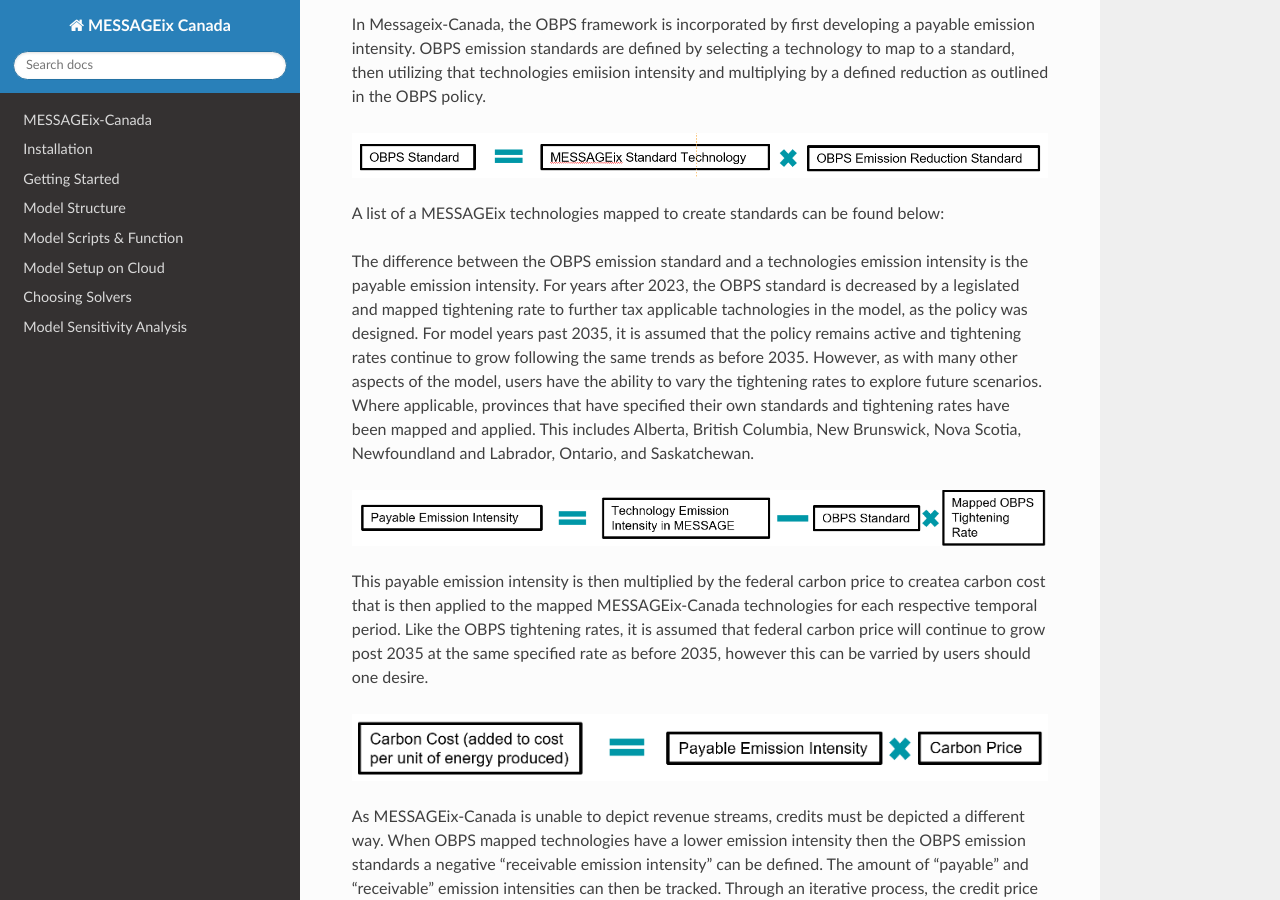
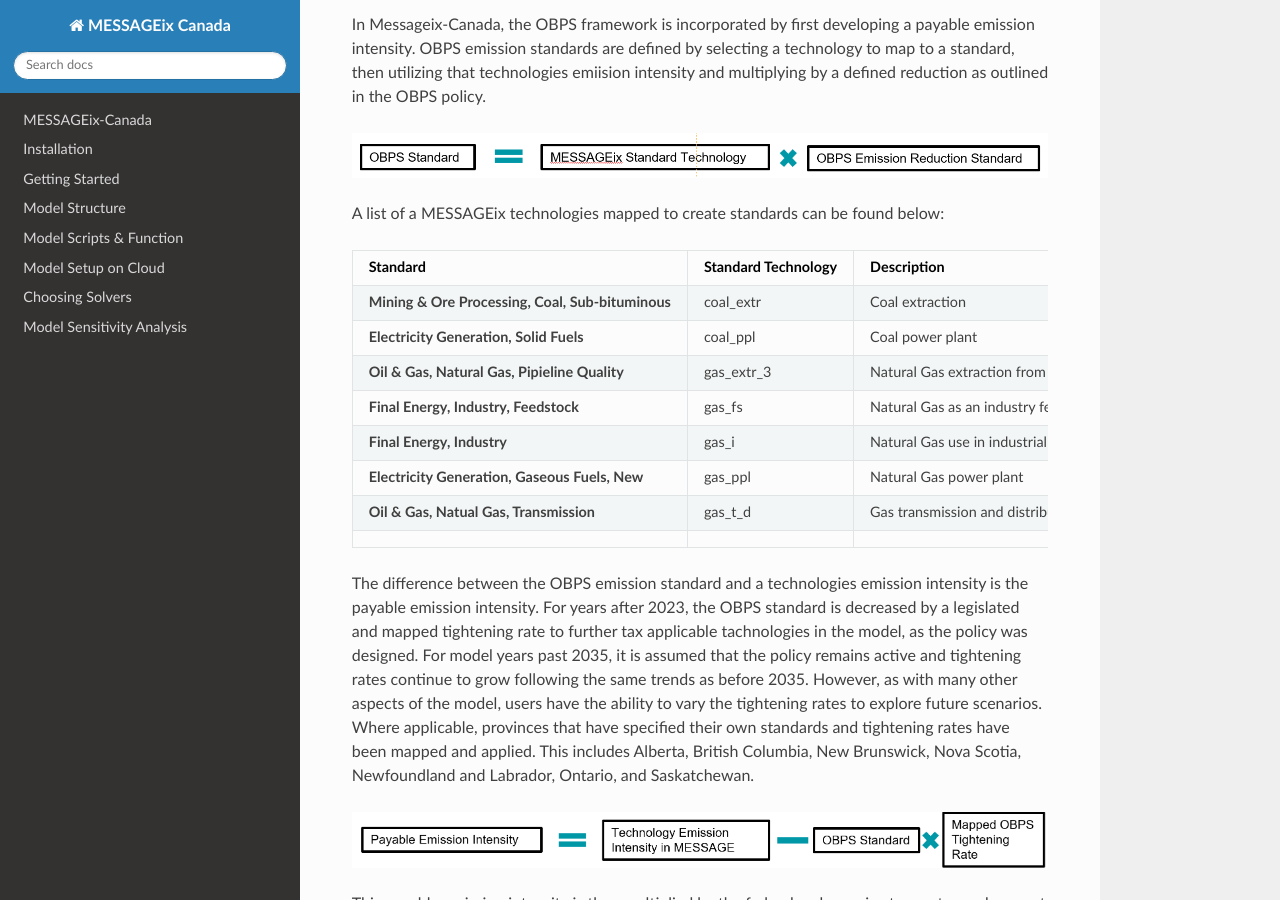
Before and after one commit to awais307/message-ix-canada, an MkDocs documentation site: the page built from docs/policies.md, in a window 1280 px wide and 900 px high, scrolled down 507 px. Built offline with MkDocs 1.6.1, drawn with Linux system fonts in a browser that asks for light colours; nearby versions of some CDN libraries.

Commit message:
Edit policies.md

```diff
--- a/docs/policies.md
+++ b/docs/policies.md
@@ -14,6 +14,18 @@ In Messageix-Canada, the OBPS framework is incorporated by first developing a pa
 
 A list of a MESSAGEix technologies mapped to create standards can be found below:
 
+| **Standard**                                 | **Standard Technology**                                                                                         | **Description**                                                                                                                                                                                                                                                                                                                                             |
+| ---------------------------------------------| ----------------------------------------------------------------------------------------------------------------| ----------------------------------------------------------------------------------------------------------------------------------------------------------------------------------------------------------------------------------------------------------------------------------------------------------------------------------------------------------------- |
+| **Mining & Ore Processing, Coal, Sub-bituminous**| coal_extr                                                                                                    | Coal extraction|
+| **Electricity Generation, Solid Fuels**          | coal_ppl                                                                                              | Coal power plant|
+| **Oil & Gas, Natural Gas, Pipieline Quality**    | gas_extr_3                                            | Natural Gas extraction from ...|
+| **Final Energy, Industry, Feedstock**              | gas_fs                                                                                                | Natural Gas as an industry feedstock|
+| **Final Energy, Industry**          | gas_i                                                                                                                                  |Natural Gas use in industrial applications  |
+| **Electricity Generation, Gaseous Fuels, New**            | gas_ppl | Natural Gas power plant|
+| **Oil & Gas, Natual Gas, Transmission** | gas_t_d                                                                                                                   | Gas transmission and distribution |
+|                                           |                                                                                                                                             |                                                                                                                                                                                                                                                                                                                                                                   |
+
+
 The difference between the OBPS emission standard and a technologies emission intensity is the payable emission intensity. For years after 2023, the OBPS standard is decreased by a legislated and mapped tightening rate to further tax applicable tachnologies in the model, as the policy was designed. For model years past 2035, it is assumed that the policy remains active and tightening rates continue to grow following the same trends as before 2035. However, as with many other aspects of the model, users have the ability to vary the tightening rates to explore future scenarios. Where applicable, provinces that have specified their own standards and tightening rates have been mapped and applied. This includes Alberta, British Columbia, New Brunswick, Nova Scotia, Newfoundland and Labrador, Ontario, and Saskatchewan.
 
 ![](include/Payable_Emission_Intensity_Diagram.png)
```
